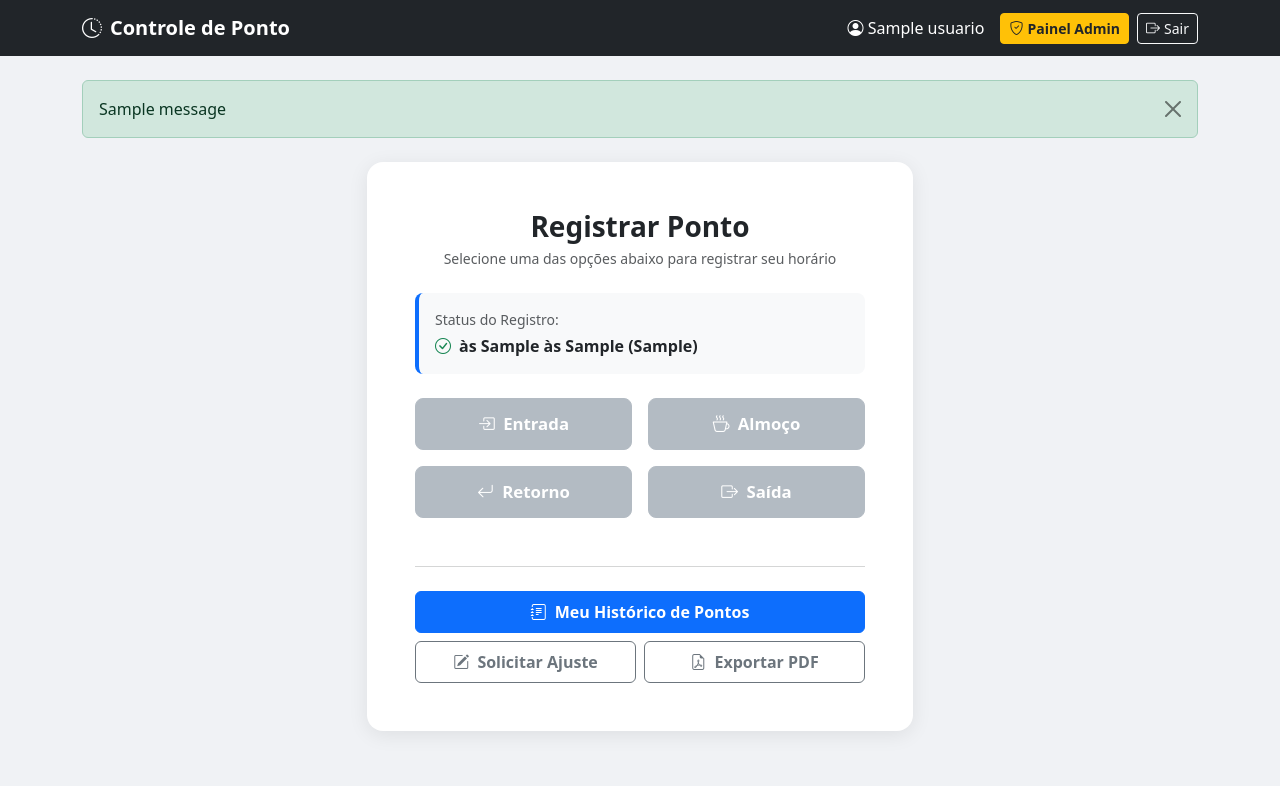
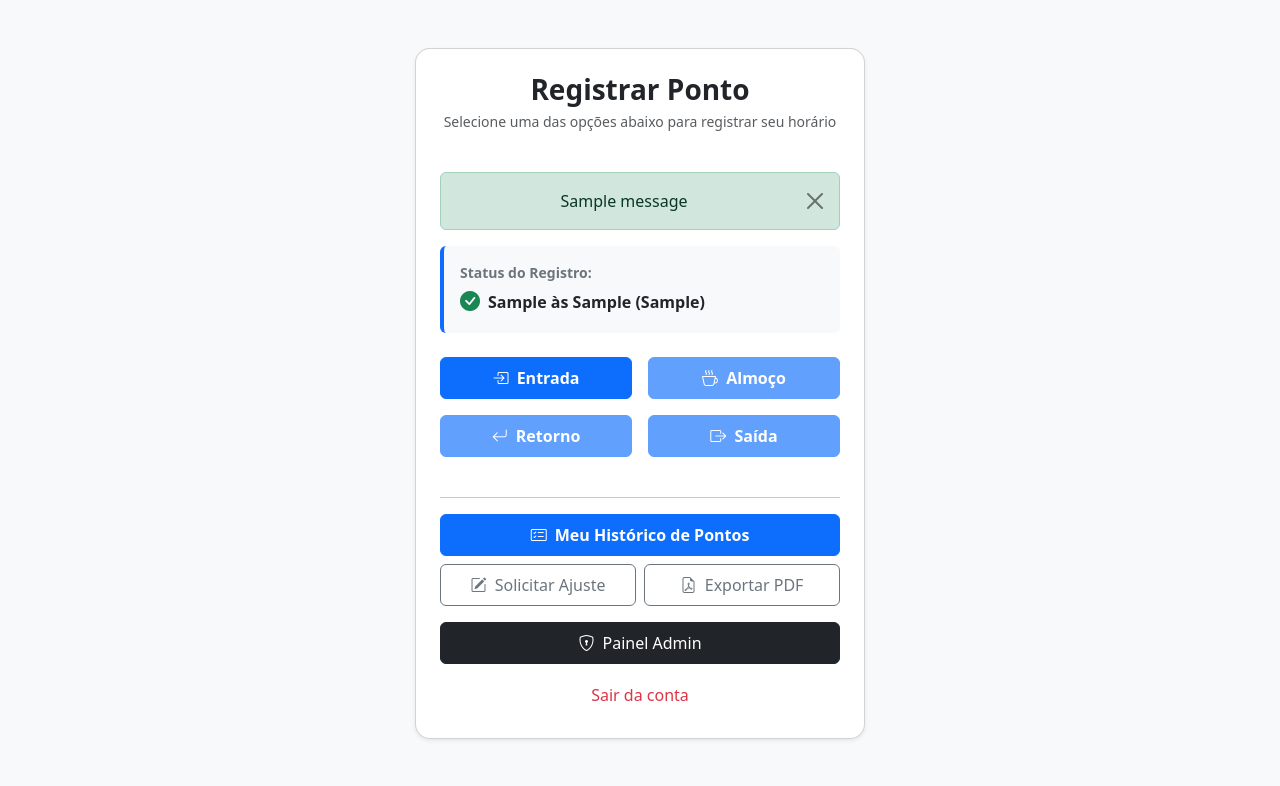
Before and after one commit to 95k52cjs42-alt/Controle-Ponto-Offline, a Flask app: page / in a window 1280 px wide. Shown: the top 786 px of the page. Run offline with Flask 3, Linux system fonts and the light colour scheme; a user stored in the database is signed in; tables that the repository leaves empty hold one stand-in row (values such as "Sample post"); one stand-in notice (Sample message) is shown; some libraries are stand-ins or nearby versions.

Commit message:
Erro de bloquear o botao de bater o ponto corrigido

```diff
--- a/templates/index.html
+++ b/templates/index.html
@@ -1,98 +1,121 @@
-{% extends 'base.html' %}
+<!DOCTYPE html>
+<html lang="pt-br">
+<head>
+    <meta charset="UTF-8">
+    <meta name="viewport" content="width=device-width, initial-scale=1.0">
+    <title>Registrar Ponto</title>
+    <link href="https://cdn.jsdelivr.net/npm/bootstrap@5.3.0/dist/css/bootstrap.min.css" rel="stylesheet">
+    <link href="https://cdn.jsdelivr.net/npm/bootstrap-icons@1.10.5/font/bootstrap-icons.css" rel="stylesheet">
+</head>
+<body class="bg-light">
 
-{% block content %}
-<div class="row justify-content-center">
-    <div class="col-md-7 col-lg-6">
-        <div class="card main-card p-4 p-md-5">
+    <div class="container py-5 d-flex justify-content-center">
+        <div class="card shadow-sm p-4" style="max-width: 450px; width: 100%; border-radius: 15px;">
+
             <div class="text-center mb-4">
                 <h3 class="fw-bold mb-1">Registrar Ponto</h3>
-                <p class="text-muted small mb-0">Selecione uma das opções abaixo para registrar seu horário</p>
+                <p class="text-muted small">Selecione uma das opções abaixo para registrar seu horário</p>
             </div>
 
-            <!-- Status do Registro -->
-            <div class="status-box mb-4">
-                <div class="text-muted small mb-1">Status do Registro:</div>
-                {% set p = ultimo_ponto if ultimo_ponto is defined and ultimo_ponto else (ultimo_registro if ultimo_registro is defined and ultimo_registro else None) %}
-                {% if p %}
-                    <div class="fw-bold text-dark d-flex align-items-center gap-2">
-                        <i class="bi bi-check-circle text-success"></i>
-                        <span>
-                            {{ p.tipo|title }} às
-                            {% if p.hora is defined and p.hora %}
-                                {{ p.hora }} ({{ p.data }})
-                            {% elif p.data_hora is defined and p.data_hora %}
-                                {{ p.data_hora.strftime('%H:%M:%S (%d/%m/%Y)') }}
-                            {% elif p.timestamp is defined and p.timestamp %}
-                                {{ p.timestamp.strftime('%H:%M:%S (%d/%m/%Y)') }}
-                            {% else %}
-                                {{ p }}
+            <!-- Exibição de Mensagens Flash -->
+            {% with messages = get_flashed_messages(with_categories=true) %}
+                {% if messages %}
+                    {% for category, message in messages %}
+                        <div class="alert alert-{{ category if category != 'message' else 'info' }} alert-dismissible fade show text-center" role="alert">
+                            {{ message }}
+                            <button type="button" class="btn-close" data-bs-dismiss="alert"></button>
+                        </div>
+                    {% endfor %}
                 {% endif %}
-                        </span>
-                        {% if p.foi_ajustado %}
-                            <i class="bi bi-pencil-square text-primary ms-1" data-bs-toggle="tooltip" title="Ponto editado/ajustado"></i>
-                        {% endif %}
+            {% endwith %}
+
+            <!-- Card de Status -->
+            <div class="card bg-light border-0 border-start border-primary border-4 p-3 mb-4">
+                <span class="text-secondary small fw-semibold">Status do Registro:</span>
+                <div class="d-flex align-items-center mt-1">
+                    <i class="bi bi-check-circle-fill text-success fs-5 me-2"></i>
+                    <span class="fw-bold text-dark">{{ ultimo_ponto }}</span>
                 </div>
-                {% else %}
-                    <div class="text-secondary fw-semibold">Nenhum ponto registrado hoje.</div>
-                {% endif %}
             </div>
 
-            <!-- Botões de Ação (Grid 2x2) -->
-            <form method="POST" action="{{ url_for('index') }}">
+            <!-- Botões de Batida de Ponto -->
             <div class="row g-3 mb-4">
+                <!-- ENTRADA: Liberada se 'Entrada' NÃO foi batida hoje -->
                 <div class="col-6">
-                        <button type="submit" name="tipo" value="Entrada"
-                                class="btn w-100 btn-action {% if prox_acao == 'Entrada' %}btn-primary{% else %}btn-disabled-custom{% endif %}"
-                                {% if prox_acao != 'Entrada' %}disabled{% endif %}>
+                    <form action="{{ url_for('registrar', tipo='Entrada') }}" method="POST">
+                        <button type="submit" class="btn btn-primary w-100 py-2 fw-semibold"
+                            {% if 'Entrada' in pontos_batidos %}disabled{% endif %}>
                             <i class="bi bi-box-arrow-in-right me-1"></i> Entrada
                         </button>
+                    </form>
                 </div>
+
+                <!-- ALMOÇO: Liberado se 'Entrada' foi batida E 'Almoço' NÃO foi batido hoje -->
                 <div class="col-6">
-                        <button type="submit" name="tipo" value="Almoço"
-                                class="btn w-100 btn-action {% if prox_acao == 'Almoço' %}btn-warning text-dark{% else %}btn-disabled-custom{% endif %}"
-                                {% if prox_acao != 'Almoço' %}disabled{% endif %}>
+                    <form action="{{ url_for('registrar', tipo='Almoço') }}" method="POST">
+                        <button type="submit" class="btn btn-primary w-100 py-2 fw-semibold"
+                            {% if 'Entrada' not in pontos_batidos or 'Almoço' in pontos_batidos %}disabled{% endif %}>
                             <i class="bi bi-cup-hot me-1"></i> Almoço
                         </button>
+                    </form>
                 </div>
+
+                <!-- RETORNO: Liberado se 'Almoço' foi batido E 'Retorno' NÃO foi batido hoje -->
                 <div class="col-6">
-                        <button type="submit" name="tipo" value="Retorno"
-                                class="btn w-100 btn-action {% if prox_acao == 'Retorno' %}btn-info text-white{% else %}btn-disabled-custom{% endif %}"
-                                {% if prox_acao != 'Retorno' %}disabled{% endif %}>
+                    <form action="{{ url_for('registrar', tipo='Retorno') }}" method="POST">
+                        <button type="submit" class="btn btn-primary w-100 py-2 fw-semibold"
+                            {% if 'Almoço' not in pontos_batidos or 'Retorno' in pontos_batidos %}disabled{% endif %}>
                             <i class="bi bi-arrow-return-left me-1"></i> Retorno
                         </button>
+                    </form>
                 </div>
+
+                <!-- SAÍDA: Liberada se 'Retorno' foi batido E 'Saída' NÃO foi batida hoje -->
                 <div class="col-6">
-                        <button type="submit" name="tipo" value="Saída"
-                                class="btn w-100 btn-action {% if prox_acao == 'Saída' %}btn-danger{% else %}btn-disabled-custom{% endif %}"
-                                {% if prox_acao != 'Saída' %}disabled{% endif %}>
+                    <form action="{{ url_for('registrar', tipo='Saída') }}" method="POST">
+                        <button type="submit" class="btn btn-primary w-100 py-2 fw-semibold"
+                            {% if 'Retorno' not in pontos_batidos or 'Saída' in pontos_batidos %}disabled{% endif %}>
                             <i class="bi bi-box-arrow-right me-1"></i> Saída
                         </button>
+                    </form>
                 </div>
             </div>
-            </form>
 
-            <hr class="my-4 text-muted">
+            <hr class="my-3">
 
-            <!-- Links Inferiores -->
+            <!-- Ações Secundárias -->
             <div class="d-grid gap-2">
-                <a href="{{ url_for('meu_historico') }}" class="btn btn-primary fw-semibold py-2">
-                    <i class="bi bi-journal-text me-1"></i> Meu Histórico de Pontos
+                <a href="{{ url_for('meu_historico') }}" class="btn btn-primary py-2 fw-semibold">
+                    <i class="bi bi-card-checklist me-1"></i> Meu Histórico de Pontos
                 </a>
+
                 <div class="row g-2">
                     <div class="col-6">
-                        <a href="{{ url_for('solicitar_correcao') }}" class="btn btn-outline-secondary w-100 fw-semibold py-2">
+                        <a href="{{ url_for('solicitar_correcao') }}" class="btn btn-outline-secondary w-100 py-2">
                             <i class="bi bi-pencil-square me-1"></i> Solicitar Ajuste
                         </a>
                     </div>
                     <div class="col-6">
-                        <a href="{{ url_for('exportar_pdf') }}" class="btn btn-outline-secondary w-100 fw-semibold py-2">
+                        <a href="{{ url_for('exportar_pdf') }}" class="btn btn-outline-secondary w-100 py-2">
                             <i class="bi bi-file-earmark-pdf me-1"></i> Exportar PDF
                         </a>
                     </div>
                 </div>
+
+                {% if current_user.is_admin %}
+                    <a href="{{ url_for('admin_panel') }}" class="btn btn-dark mt-2 py-2">
+                        <i class="bi bi-shield-lock me-1"></i> Painel Admin
+                    </a>
+                {% endif %}
+
+                <a href="{{ url_for('logout') }}" class="btn btn-link text-danger text-decoration-none text-center mt-1 small">
+                    Sair da conta
+                </a>
             </div>
 
         </div>
     </div>
-</div>
-{% endblock %}
+
+    <script src="https://cdn.jsdelivr.net/npm/bootstrap@5.3.0/dist/js/bootstrap.bundle.min.js"></script>
+</body>
+</html>
```
Lines whose indentation alone changed are shown as unchanged.
